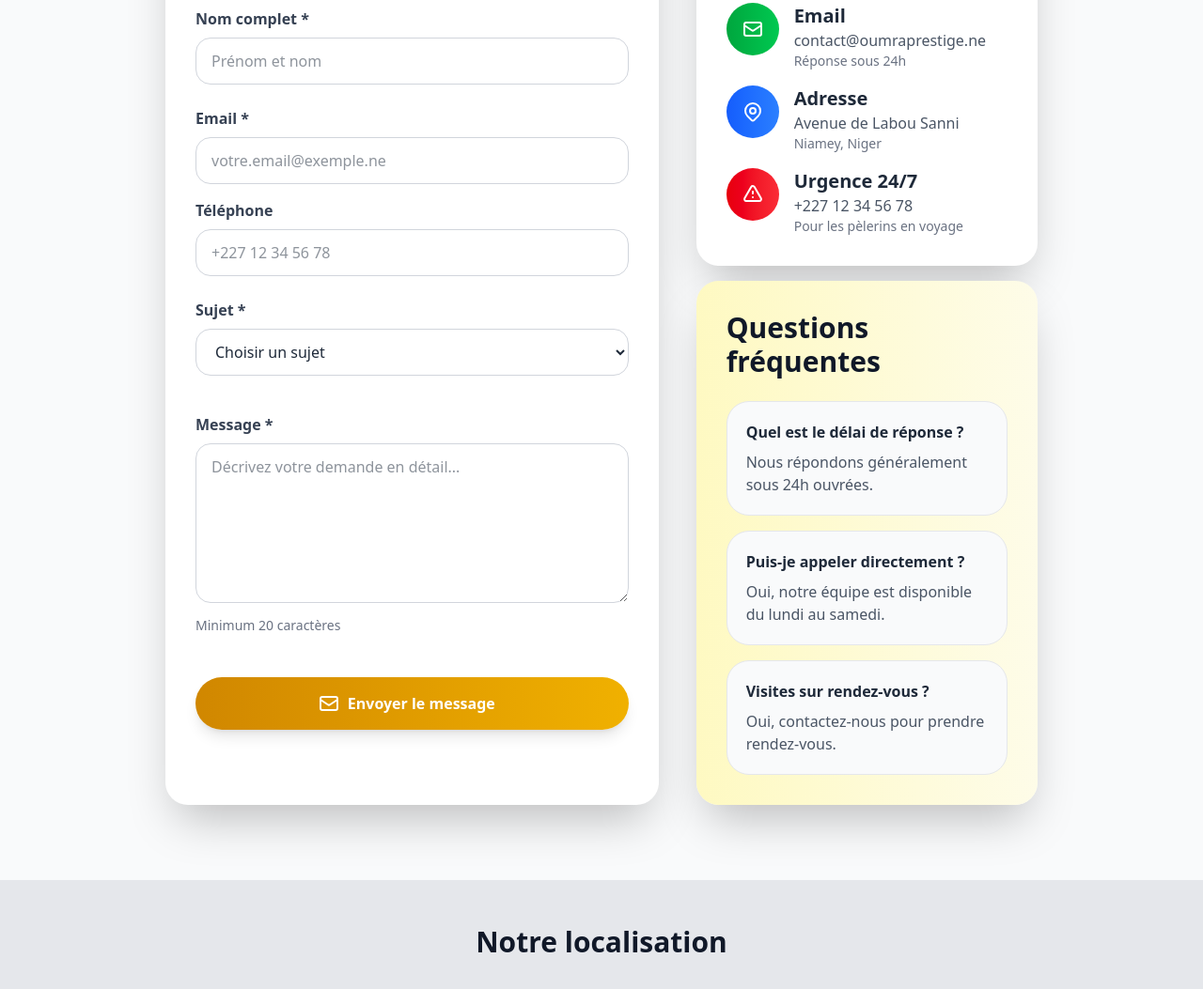
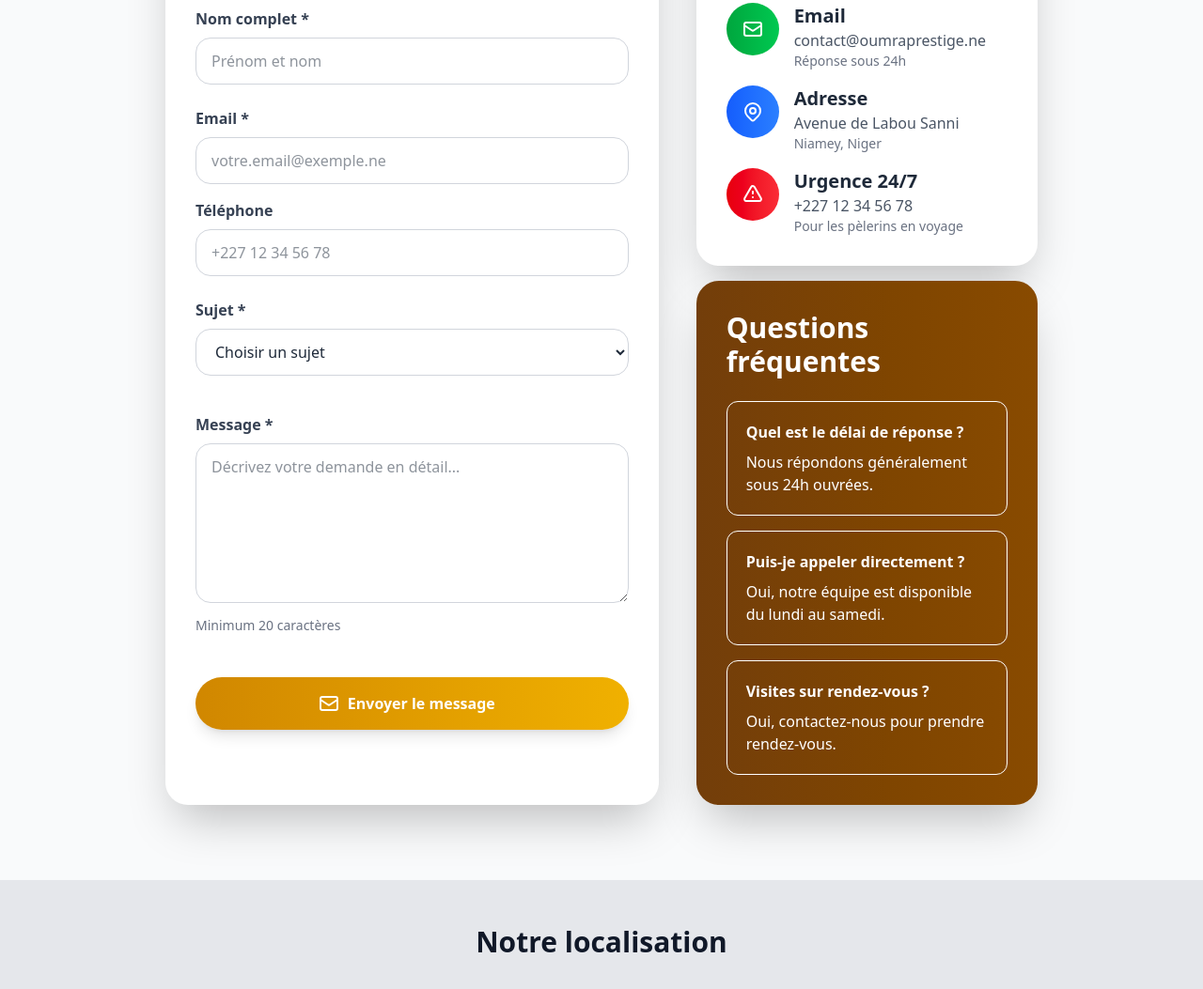
Before and after one commit to abbas001900/oumra_prestige, a website: page src/pages/contact/contact.html in a window 1280 px wide. Shown: the part 689-1742 px from the top of the page at 94% size. Drawn offline with Linux system fonts and the light colour scheme; grey boxes are pictures that could not be loaded.

Commit message:
changement de couleur des FAQ

```diff
--- a/src/pages/contact/contact.html
+++ b/src/pages/contact/contact.html
@@ -169,20 +169,20 @@
                         </div>
                     </div>
 
-                    <div class="bg-linear-to-r from-yellow-100 to-yellow-50 p-8 rounded-3xl shadow-2xl">
-                        <h3 class="text-3xl font-bold text-gray-900 mb-6">Questions fréquentes</h3>
+                    <div class="bg-linear-to-r text-white from-yellow-900 to-yellow-800 p-8 rounded-3xl shadow-2xl">
+                        <h3 class="text-3xl font-bold mb-6">Questions fréquentes</h3>
                         <div class="space-y-4">
-                            <div class="p-5 border border-gray-200 rounded-3xl bg-gray-50">
-                                <h4 class="font-semibold text-gray-800 mb-2">Quel est le délai de réponse ?</h4>
-                                <p class="text-gray-600">Nous répondons généralement sous 24h ouvrées.</p>
+                            <div class="p-5 border border-white rounded-xl">
+                                <h4 class="font-semibold mb-2">Quel est le délai de réponse ?</h4>
+                                <p class="">Nous répondons généralement sous 24h ouvrées.</p>
                             </div>
-                            <div class="p-5 border border-gray-200 rounded-3xl bg-gray-50">
-                                <h4 class="font-semibold text-gray-800 mb-2">Puis-je appeler directement ?</h4>
-                                <p class="text-gray-600">Oui, notre équipe est disponible du lundi au samedi.</p>
+                            <div class="p-5 border border-white rounded-xl">
+                                <h4 class="font-semibold mb-2">Puis-je appeler directement ?</h4>
+                                <p class="">Oui, notre équipe est disponible du lundi au samedi.</p>
                             </div>
-                            <div class="p-5 border border-gray-200 rounded-3xl bg-gray-50">
-                                <h4 class="font-semibold text-gray-800 mb-2">Visites sur rendez-vous ?</h4>
-                                <p class="text-gray-600">Oui, contactez-nous pour prendre rendez-vous.</p>
+                            <div class="p-5 border border-white rounded-xl">
+                                <h4 class="font-semibold mb-2">Visites sur rendez-vous ?</h4>
+                                <p class="">Oui, contactez-nous pour prendre rendez-vous.</p>
                             </div>
                         </div>
                     </div>
```
Also changed, not shown: src/style/output/output.css.
